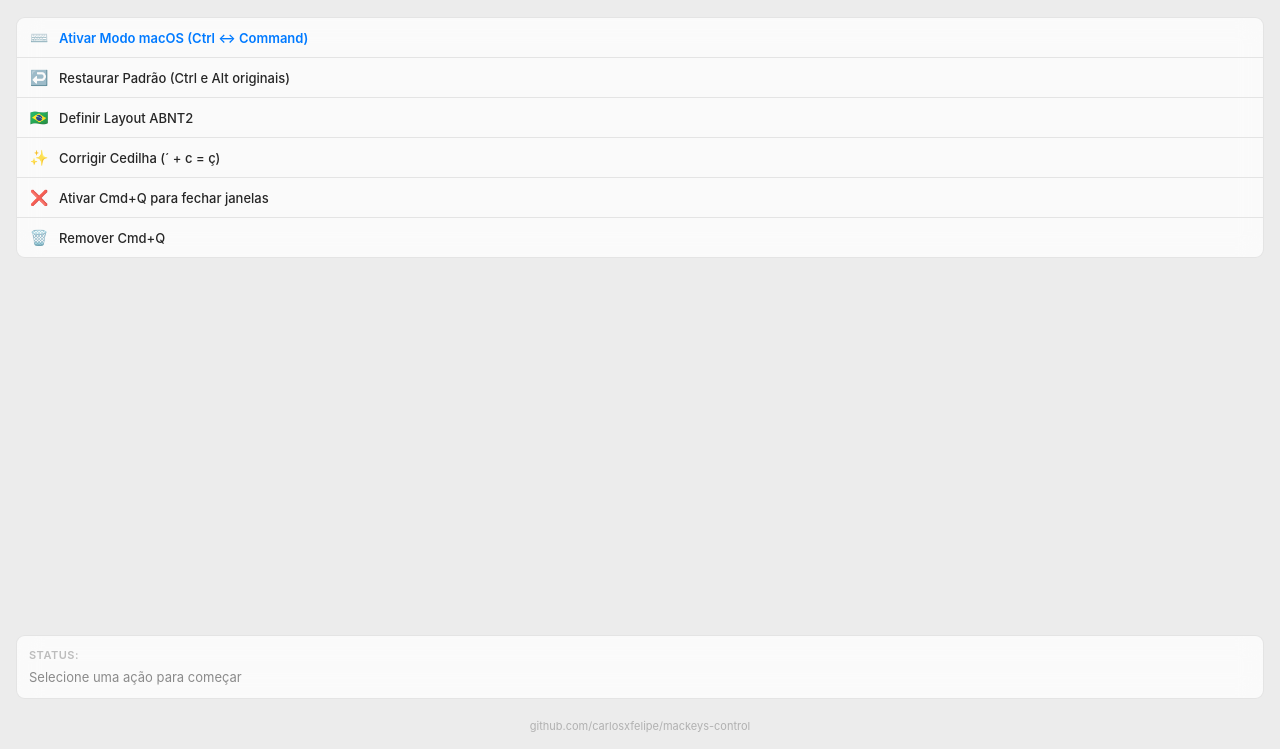
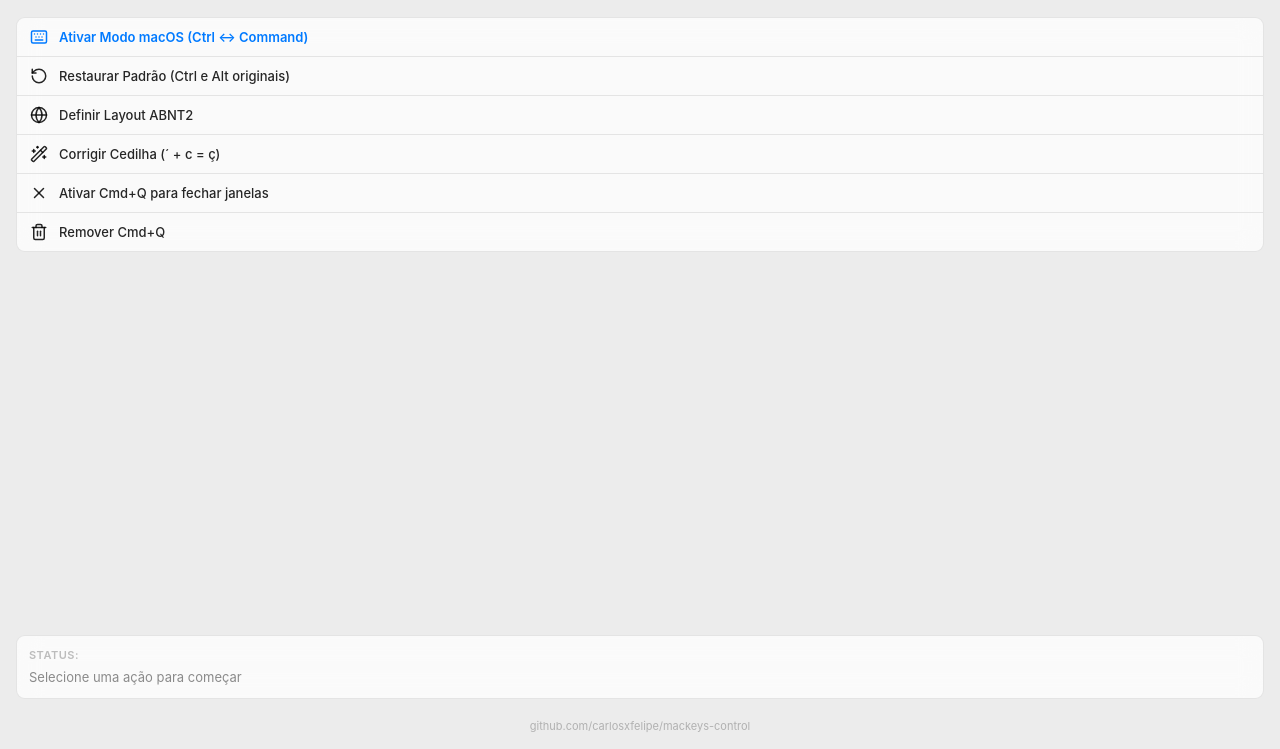
Before and after one commit to carlosxfelipe/mackeys-control, a plain HTML site: page src/index.html in a window 1280 px wide. Shown: the part 51-800 px from the top of the page. Drawn offline with Linux system fonts and the light colour scheme.

Commit message:
feat: replace emoji icons with SVG icons and update path dependency configuration

```diff
--- a/deno.json
+++ b/deno.json
@@ -18,7 +18,8 @@
   },
   "imports": {
     "@resvg/resvg-js": "npm:@resvg/resvg-js@^2.6.2",
-    "@std/http": "jsr:@std/http@^1.1.2"
+    "@std/http": "jsr:@std/http@^1.1.2",
+    "@std/path": "jsr:@std/path@^1.0.0"
   },
   "fmt": {
     "exclude": ["**/*.svg"]
--- a/src/index.html
+++ b/src/index.html
@@ -18,32 +18,32 @@
 
       <div class="actions">
         <button onclick="handleAction('enableMacMode')" class="btn primary">
-          <span class="icon">⌨️</span>
+          <svg class="icon" width="18" height="18" viewBox="0 0 24 24" fill="none" stroke="currentColor" stroke-width="2" stroke-linecap="round" stroke-linejoin="round"><path d="M10 8h.01"/><path d="M12 12h.01"/><path d="M14 8h.01"/><path d="M16 12h.01"/><path d="M18 8h.01"/><path d="M6 8h.01"/><path d="M7 16h10"/><path d="M8 12h.01"/><rect width="20" height="16" x="2" y="4" rx="2"/></svg>
           Ativar Modo macOS (Ctrl ↔ Command)
         </button>
 
         <button onclick="handleAction('disableMacMode')" class="btn">
-          <span class="icon">↩️</span>
+          <svg class="icon" width="18" height="18" viewBox="0 0 24 24" fill="none" stroke="currentColor" stroke-width="2" stroke-linecap="round" stroke-linejoin="round"><path d="M3 12a9 9 0 1 0 9-9 9.75 9.75 0 0 0-6.74 2.74L3 8"/><path d="M3 3v5h5"/></svg>
           Restaurar Padrão (Ctrl e Alt originais)
         </button>
 
         <button onclick="handleAction('applyAbnt2')" class="btn">
-          <span class="icon">🇧🇷</span>
+          <svg class="icon" width="18" height="18" viewBox="0 0 24 24" fill="none" stroke="currentColor" stroke-width="2" stroke-linecap="round" stroke-linejoin="round"><circle cx="12" cy="12" r="10"/><path d="M12 2a14.5 14.5 0 0 0 0 20 14.5 14.5 0 0 0 0-20"/><path d="M2 12h20"/></svg>
           Definir Layout ABNT2
         </button>
 
         <button onclick="handleAction('setupCedilha')" class="btn">
-          <span class="icon">✨</span>
+          <svg class="icon" width="18" height="18" viewBox="0 0 24 24" fill="none" stroke="currentColor" stroke-width="2" stroke-linecap="round" stroke-linejoin="round"><path d="m21.64 3.64-1.28-1.28a1.21 1.21 0 0 0-1.72 0L2.36 18.64a1.21 1.21 0 0 0 0 1.72l1.28 1.28a1.2 1.2 0 0 0 1.72 0L21.64 5.36a1.2 1.2 0 0 0 0-1.72Z"/><path d="m14 7 3 3"/><path d="M5 6v4"/><path d="M19 14v4"/><path d="M10 2v2"/><path d="M7 8H3"/><path d="M21 16h-4"/><path d="M11 3H9"/></svg>
           Corrigir Cedilha (´ + c = ç)
         </button>
 
         <button onclick="handleAction('setupCmdQ')" class="btn">
-          <span class="icon">❌</span>
+          <svg class="icon" width="18" height="18" viewBox="0 0 24 24" fill="none" stroke="currentColor" stroke-width="2" stroke-linecap="round" stroke-linejoin="round"><path d="M18 6 6 18"/><path d="m6 6 12 12"/></svg>
           Ativar Cmd+Q para fechar janelas
         </button>
 
         <button onclick="handleAction('removeCmdQ')" class="btn">
-          <span class="icon">🗑️</span>
+          <svg class="icon" width="18" height="18" viewBox="0 0 24 24" fill="none" stroke="currentColor" stroke-width="2" stroke-linecap="round" stroke-linejoin="round"><path d="M3 6h18"/><path d="M19 6v14c0 1-1 2-2 2H7c-1 0-2-1-2-2V6"/><path d="M8 6V4c0-1 1-2 2-2h4c1 0 2 1 2 2v2"/><line x1="10" x2="10" y1="11" y2="17"/><line x1="14" x2="14" y1="11" y2="17"/></svg>
           Remover Cmd+Q
         </button>
       </div>
```
Also changed, not shown: 3 other files.
